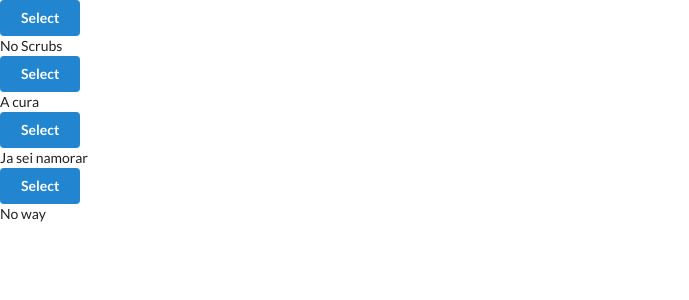
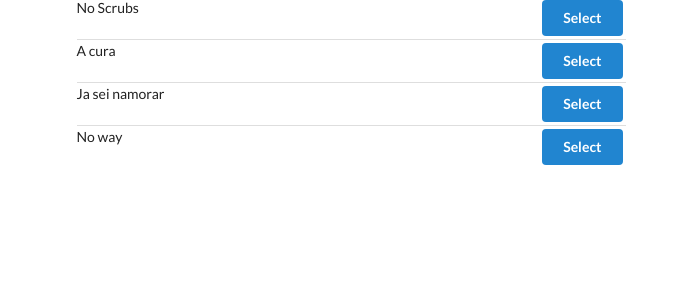
Before and after one commit to letaniaferreira/react_with_redux, a React (Create React App) app in the folder songs/: page / in a window 1280 px wide. Shown: the top 300 px of the page, without its empty margins (0-689 px from the left). Built offline with nearby package versions, Linux system fonts and the light colour scheme.

Commit message:
Add formating to button using semantic ui classNames

```diff
--- a/songs/src/components/App.js
+++ b/songs/src/components/App.js
@@ -4,8 +4,13 @@
 
 const App = () => {
     return (
-        <div>
-            <SongList />
+        <div className="ui container grid">
+            <div className="ui row">
+                <div className="column eight wide">
+                    <SongList />
+                </div>
+            </div>
+
         </div>
     );
 };
--- a/songs/src/components/SongList.js
+++ b/songs/src/components/SongList.js
@@ -20,7 +20,7 @@
     }
 
     render() {
-        return <div>{this.renderList()}</div>;
+        return <div className="ui divided list">{this.renderList()}</div>;
     }
 
 }
```
